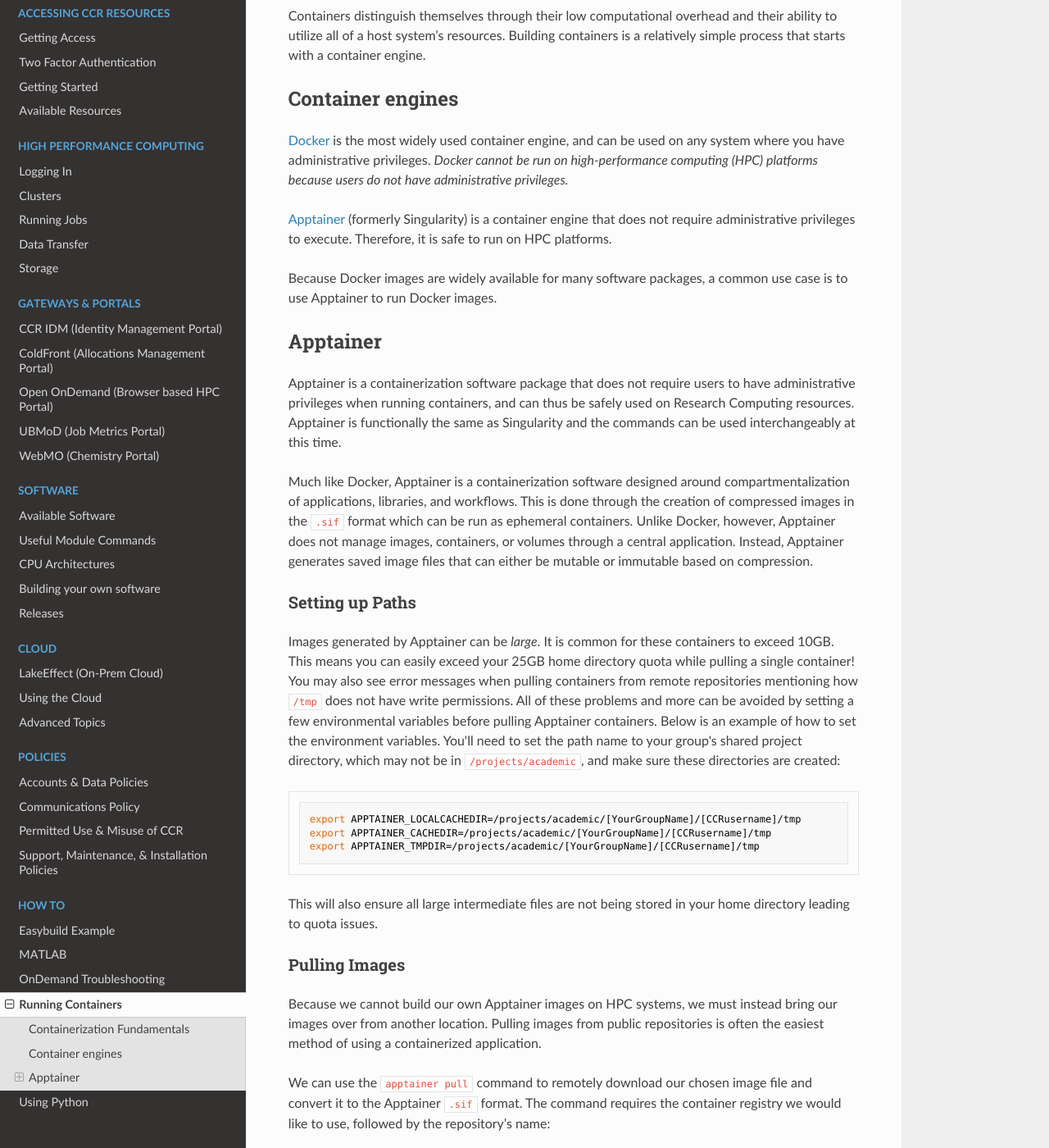
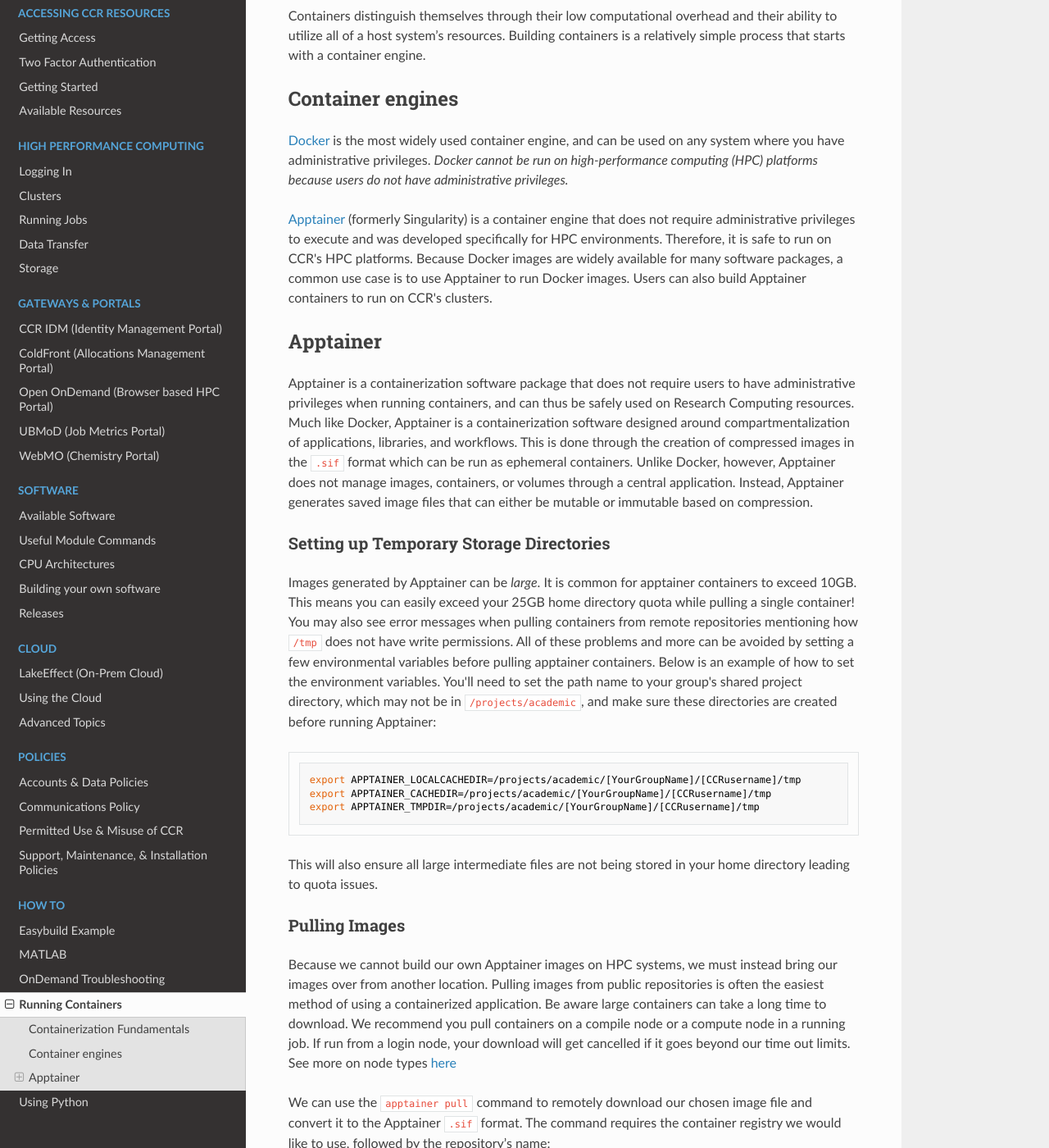
Before and after one commit to ubccr/ccrdocs, an MkDocs documentation site: the page built from pages/howto/containerization.md, in a window 1280 px wide and 1400 px high, scrolled down 688 px. Shown: the whole window at 82% size. Built offline with MkDocs 1.6.1, drawn with Linux system fonts in a browser that asks for light colours; nearby versions of some CDN libraries; some of the changed text lies outside the part shown.

Commit message:
updated apptainer docs

````diff
--- a/pages/howto/containerization.md
+++ b/pages/howto/containerization.md
@@ -17,18 +17,15 @@ Containers distinguish themselves through their low computational overhead and t
 
 [Docker](https://www.docker.com/) is the most widely used container engine, and  can be used on any system where you have administrative privileges. _Docker cannot be run on high-performance computing (HPC) platforms because users do not have administrative privileges._
 
-[Apptainer](https://apptainer.org/) (formerly Singularity) is a container engine that does not require administrative privileges to execute. Therefore, it is safe to run on HPC platforms.
-
-Because Docker images are widely available for many software packages, a common use case is to use Apptainer to run Docker images.
+[Apptainer](https://apptainer.org/) (formerly Singularity) is a container engine that does not require administrative privileges to execute and was developed specifically for HPC environments. Therefore, it is safe to run on CCR's HPC platforms. Because Docker images are widely available for many software packages, a common use case is to use Apptainer to run Docker images.  Users can also build Apptainer containers to run on CCR's clusters.
 
 ## Apptainer
 
-Apptainer is a containerization software package that does not require users to have administrative privileges when running containers, and can thus be safely used on Research Computing resources. Apptainer is functionally the same as Singularity and the commands can be used interchangeably at this time.
+Apptainer is a containerization software package that does not require users to have administrative privileges when running containers, and can thus be safely used on Research Computing resources. Much like Docker, Apptainer is a containerization software designed around compartmentalization of applications, libraries, and workflows. This is done through the creation of compressed images in the `.sif` format which can be run as ephemeral containers. Unlike Docker, however, Apptainer does not manage images, containers, or volumes through a central application. Instead, Apptainer generates saved image files that can either be mutable or immutable based on compression.
 
-Much like Docker, Apptainer is a containerization software designed around compartmentalization of applications, libraries, and workflows. This is done through the creation of compressed images in the `.sif` format which can be run as ephemeral containers. Unlike Docker, however, Apptainer does not manage images, containers, or volumes through a central application. Instead, Apptainer generates saved image files that can either be mutable or immutable based on compression.
+### Setting up Temporary Storage Directories
 
-### Setting up Paths
-Images generated by Apptainer can be _large_. It is common for these containers to exceed 10GB. This means you can easily exceed your 25GB home directory quota while pulling a single container! You may also see error messages when pulling containers from remote repositories mentioning how `/tmp` does not have write permissions. All of these problems and more can be avoided by setting a few environmental variables before pulling Apptainer containers.  Below is an example of how to set the environment variables.  You'll need to set the path name to your group's shared project directory, which may not be in `/projects/academic`, and make sure these directories are created:
+Images generated by Apptainer can be _large_. It is common for apptainer containers to exceed 10GB. This means you can easily exceed your 25GB home directory quota while pulling a single container! You may also see error messages when pulling containers from remote repositories mentioning how `/tmp` does not have write permissions. All of these problems and more can be avoided by setting a few environmental variables before pulling apptainer containers.  Below is an example of how to set the environment variables.  You'll need to set the path name to your group's shared project directory, which may not be in `/projects/academic`, and make sure these directories are created before running Apptainer:
 
 ```
 export APPTAINER_LOCALCACHEDIR=/projects/academic/[YourGroupName]/[CCRusername]/tmp
@@ -40,7 +37,7 @@ This will also ensure all large intermediate files are not being stored in your
 
 ### Pulling Images
 
-Because we cannot build our own Apptainer images on HPC systems, we must instead bring our images over from another location. Pulling images from public repositories is often the easiest method of using a containerized application.
+Because we cannot build our own Apptainer images on HPC systems, we must instead bring our images over from another location. Pulling images from public repositories is often the easiest method of using a containerized application. Be aware large containers can take a long time to download.  We recommend you pull containers on a compile node or a compute node in a running job.  If run from a login node, your download will get cancelled if it goes beyond our time out limits.  See more on node types [here](../hpc/clusters.md)
 
 We can use the `apptainer pull` command to remotely download our chosen image file and convert it to the Apptainer `.sif` format. The command requires the container registry we would like to use, followed by the repository’s name:
 
@@ -92,15 +89,20 @@ apptainer exec python-cont.sif python
 
 ### File Access
 
-By default, only `/user/$USER` is available within any given container. This means that a user will need to bind any other required folders to the container’s directory tree. Furthermore, a container will also have access to the files in the same folder where it was initialized (`$PWD`).
+By default, when using Apptainer, only `/user/$USER` (your home directory) is available within any given container. This means that a user will need to bind any other required folders to the container’s directory tree. Furthermore, a container will also have access to the files in the same folder where it was initialized (`$PWD`).
 
 To bind any additional folders or files to your container, you can utilize the `-B` flag in your Apptainer run, exec, and shell commands:
 
 ```
 apptainer run -B /source/directory:/target/directory sample-image.sif
 ```
+For example, if you wanted to have access to your group's project directory within your container, you would use the bind option like this and you'd find your project directory in the container in `/projects`:
 
-Additionally you can bind directories by utilizing the `APPTAINER_BINDPATH` environment variable. Simply export a list of directory pairs you would like to bind to the your container:
+```
+apptainer run -B /projects/academic/[YourGroupName]:/projects sample-image.sif
+```
+
+Alternatively, you can bind directories by utilizing the `APPTAINER_BINDPATH` environment variable. Simply export a list of directory pairs you would like to bind inside your container:
 
 ```
 export APPTAINER_BINDPATH=/source/directory1:/target/directory1,\
@@ -109,37 +111,46 @@ export APPTAINER_BINDPATH=/source/directory1:/target/directory1,\
 
 Then run, execute, or shell into the container as normal.
 
-### Building a SIF image
+#### Building Images with Apptainer
 
-In the event that a container is unavailable for a given application, you may need to build your own container from scratch. You will need to download and install Apptainer on your own machine. Instructions to do this can be found in the [documentation for Apptainer](https://apptainer.org/docs/admin/main/installation.html).
+!!! Danger "Don't do this on a login node!"
+    We recommend you build and pull containers on a compile node or a compute node in a running job.  If run from a login node, your download will get cancelled if it goes beyond our time out limits.  See more on node types [here](../hpc/clusters.md)
 
-Apptainer allows a user to build images using a *definition file*. Just like a Dockerfile, this file has a variety of directives that allow for the customization of your image. A sample image would look something like this:
+In the event that a container is unavailable for a given application, you may need to build your own container from scratch. Apptainer allows a user to build images using a *definition file*. Just like a Dockerfile, this file has a variety of directives that allow for the customization of your image. A sample image would look something like this:
 
 ```
 Bootstrap: docker
-From: ubuntu:20.04
+From: ubuntu:24.04
 
 %help
-	I am help text!
+    I am help text!
 
-%setup
-	apt-get update
-	apt-get install nano
-	apt-get install gcc
+%post
+    apt-get update
+    apt-get install nano
+    apt-get install gcc
 
 %runscript
-	echo “hello! I am a container!”
+    echo “hello! I am a container!”
 ```
 
-#### Apptainer Build
-
-Once you have written your Apptainer definition file, you can build the application locally with the `apptainer build` command, as follows:
+Once you have written your Apptainer definition file, you can build the application with the `apptainer build` command, as follows:
 
 ```
 apptainer build <localname>.sif <recipe-name>.def
 ```
+!!! Tip "Did your build fail?"
+    Not all containers will build on our systems.  If you run into an error, you may need to install Apptainer on your local machine and create your container there.  Then upload it to CCR's systems. Instructions to do this can be found in the [documentation for Apptainer](https://apptainer.org/docs/admin/main/installation.html).
 
-### GPU-enabled Containers
+Now, run the container you just built:
+
+```
+apptainer run test.sif
+“hello! I am a container!”
+```
+
+
+### GPU-enabled Containers with Apptainer
 
 It is possible to run GPU workloads within Apptainer containers. This will allow you to run more up-to-date versions of software like PyTorch which may have older versions installed as modules. To do so, merely add the `--nv` flag when you use `run` or `exec` commands like so:
 
@@ -159,5 +170,5 @@ Once you’ve built the container with one of the methods outlined above, you ca
 module load gcc/11.2.0
 module load openmpi/4.1.1
 
-mpirun -np 4 apptainer exec openmpi.sif mpi_hello_world"
+mpirun -np 4 apptainer exec openmpi.sif mpi_hello_world
 ```
````
Also changed, not shown: other parts of pages/howto/containerization.md (+1 -1 lines).
